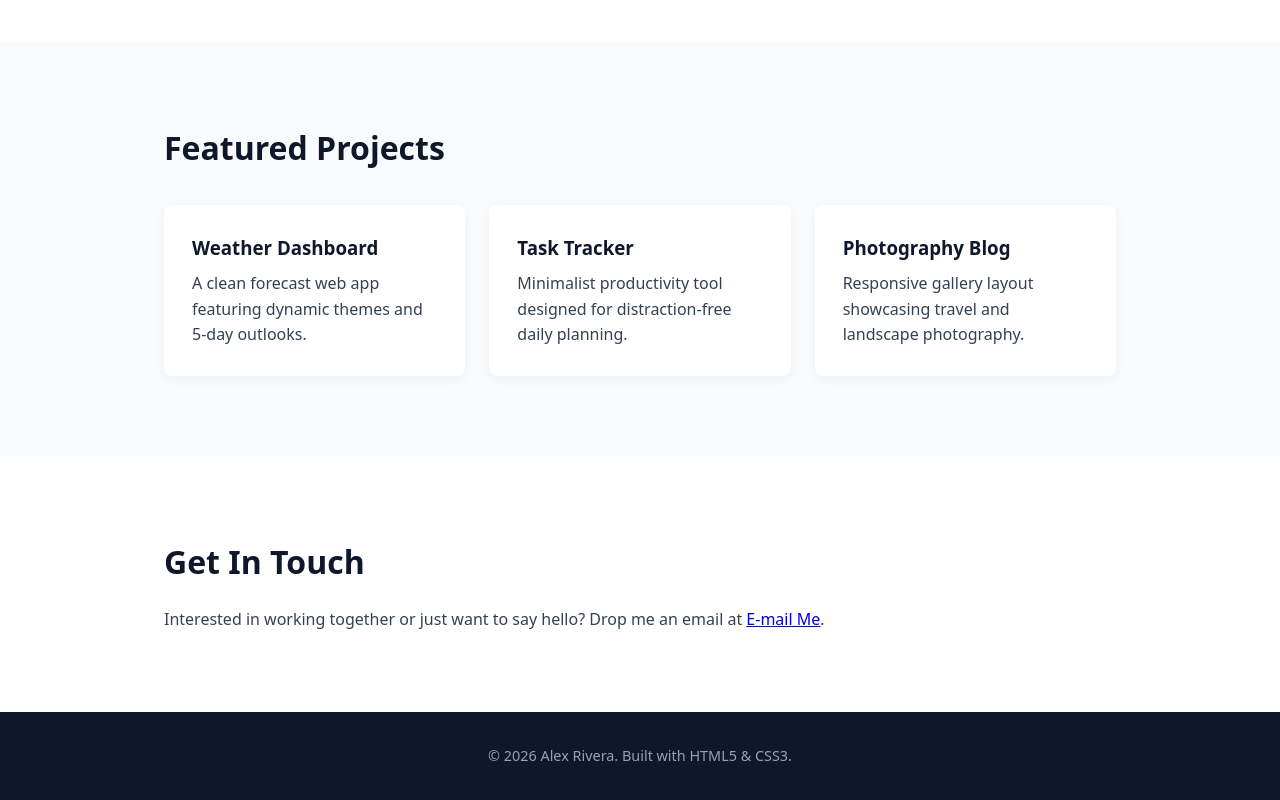
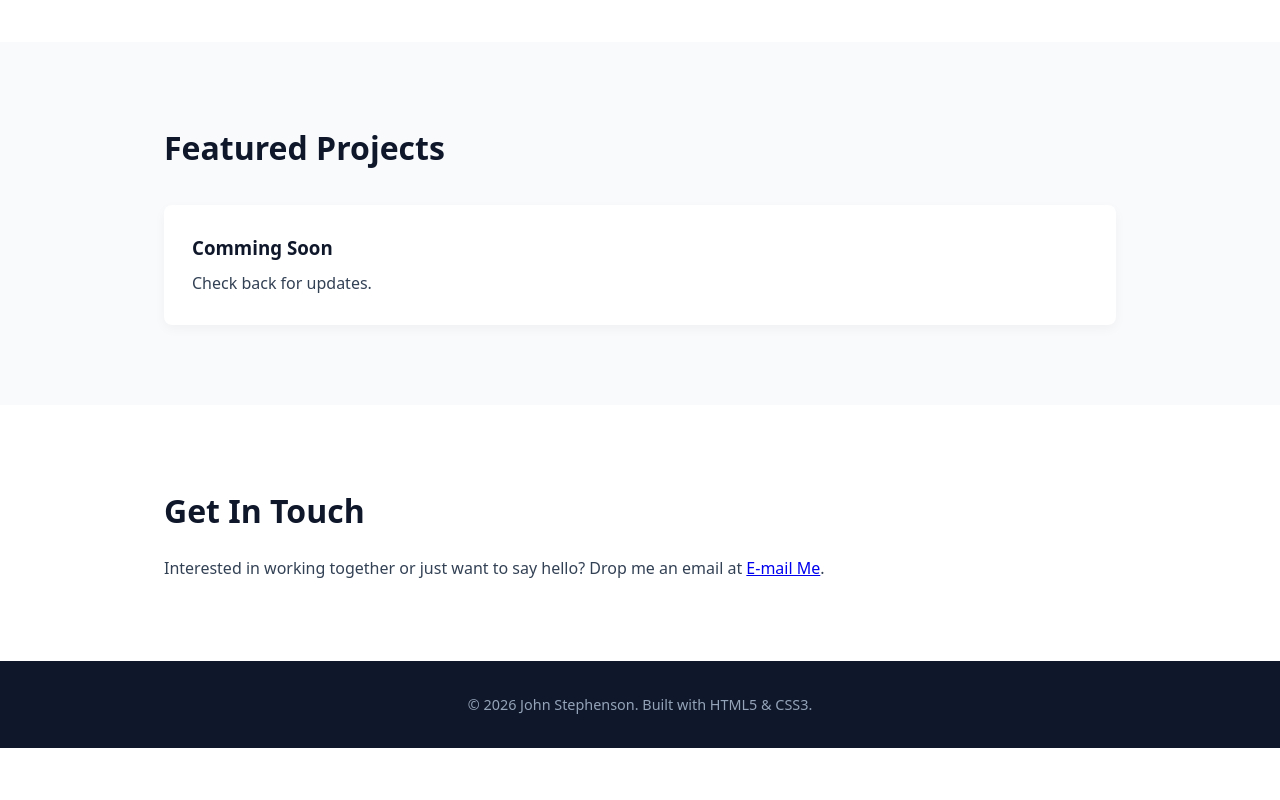
Before and after one commit to STL-J-S/jstephenson1710-github.io, a plain HTML site: page index.html in a window 1280 px wide. Shown: the part 766-1566 px from the top of the page. After the commit the page ends 1514 px from the top, so only its background shows below. Drawn offline with Linux system fonts and the light colour scheme.

Commit message:
Update project details and footer copyright

```diff
--- a/index.html
+++ b/index.html
@@ -57,16 +57,8 @@
         <h2>Featured Projects</h2>
         <div class="grid">
           <article class="card">
-            <h3>Weather Dashboard</h3>
-            <p>A clean forecast web app featuring dynamic themes and 5-day outlooks.</p>
-          </article>
-          <article class="card">
-            <h3>Task Tracker</h3>
-            <p>Minimalist productivity tool designed for distraction-free daily planning.</p>
-          </article>
-          <article class="card">
-            <h3>Photography Blog</h3>
-            <p>Responsive gallery layout showcasing travel and landscape photography.</p>
+            <h3>Comming Soon</h3>
+            <p>Check back for updates.</p>
           </article>
         </div>
       </div>
@@ -82,7 +74,7 @@
   </main>
 
   <footer>
-    <p>&copy; 2026 Alex Rivera. Built with HTML5 &amp; CSS3.</p>
+    <p>&copy; 2026 John Stephenson. Built with HTML5 &amp; CSS3.</p>
   </footer>
 
 </body>
```
